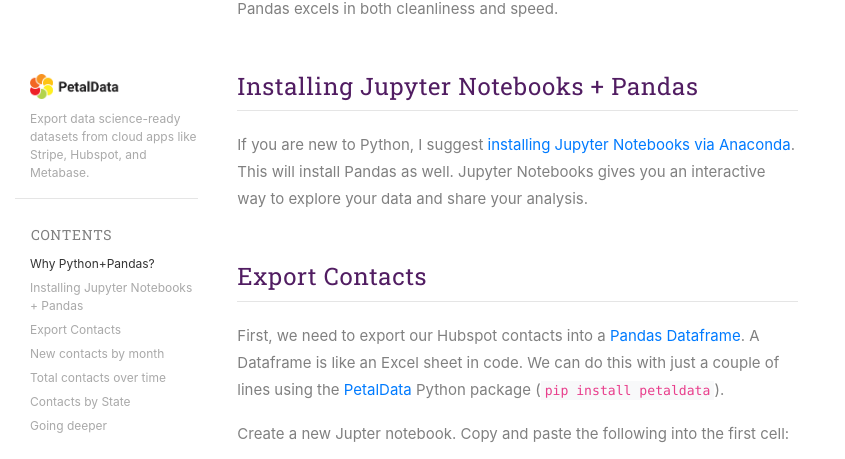
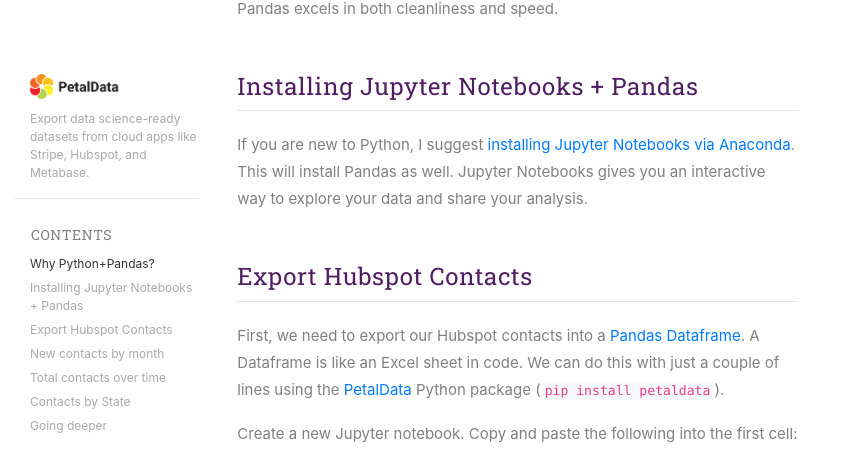
Before and after one commit to petaldata/petaldata.app, a Jekyll site: the page built from _posts/2019-05-07-hubspot-data-analysis.md, in a window 1280 px wide and 900 px high, scrolled down 1031 px, cut to the strip 0-459 px from the top of the window. Shown: the whole strip, without its empty margins (0-845 px from the left). Built offline with Jekyll 4.4.1, drawn with Linux system fonts in a browser that asks for light colours; nearby versions of some CDN libraries.

Commit message:
Couple small blog tweaks

```diff
--- a/_posts/2019-05-07-hubspot-data-analysis.md
+++ b/_posts/2019-05-07-hubspot-data-analysis.md
@@ -18,11 +18,11 @@
 
 If you are new to Python, I suggest [installing Jupyter Notebooks via Anaconda](https://www.anaconda.com/distribution/). This will install Pandas as well. Jupyter Notebooks gives you an interactive way to explore your data and share your analysis.
 
-## Export Contacts
+## Export Hubspot Contacts
 
 First, we need to export our Hubspot contacts into a [Pandas Dataframe](https://pandas.pydata.org/pandas-docs/stable/reference/api/pandas.DataFrame.html). A Dataframe is like an Excel sheet in code. We can do this with just a couple of lines using the [PetalData](https://petaldata.app) Python package (`pip install petaldata`).
 
-Create a new Jupter notebook. Copy and paste the following into the first cell:
+Create a new Jupyter notebook. Copy and paste the following into the first cell:
 
 <script src="https://gist.github.com/itsderek23/c04ae53e5a8561e578121ceaeae4bf13.js"></script>
 
```
Also changed, not shown: _posts/2019-05-05-stripe-data-analysis.md (+1 -1 lines).
